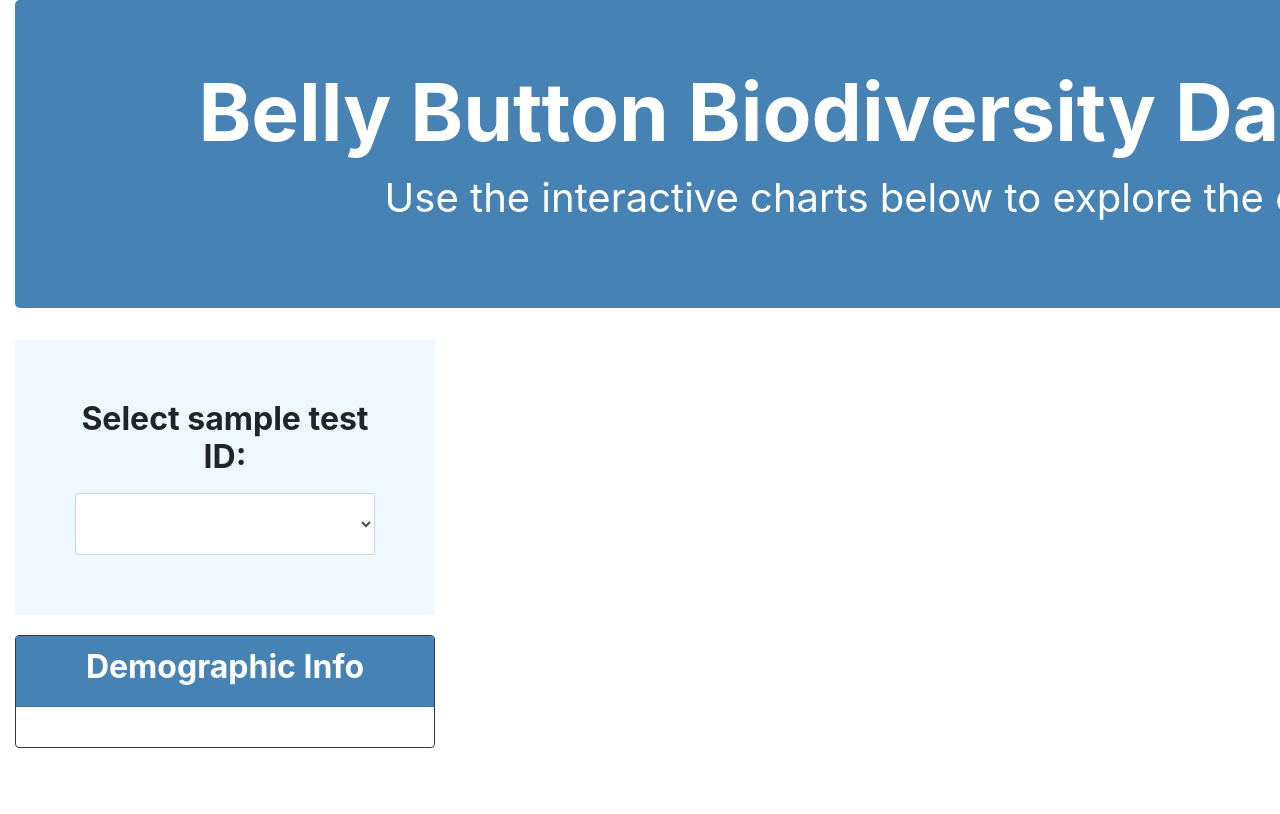
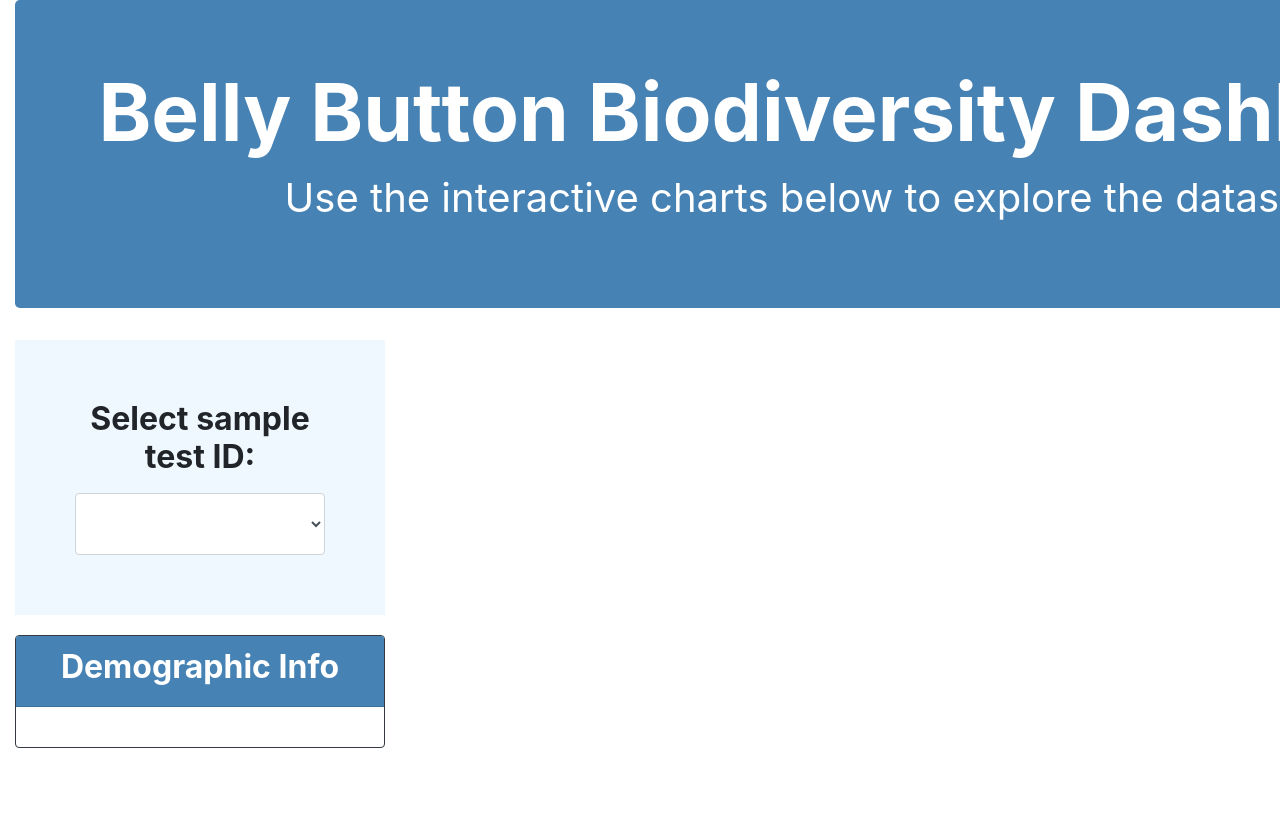
Before and after one commit to cheikhsidi/Interactive_dashboard-webApp, a Flask app: page / in a window 1280 px wide; the page is wider, and only the part inside the window is pictured. Run offline with Flask 2, Linux system fonts and the light colour scheme; lists and menus that the app fills with data are empty; parts of the project's set-up code (start-up, migrations or seed data) failed here and were passed over; some libraries are stand-ins or nearby versions.

Commit message:
adding dashboard

```diff
--- a/static/app.js
+++ b/static/app.js
@@ -57,7 +57,7 @@ function buildCharts(sample) {
             margin: { t: 0 },
             hovermode: "closests",
             height: 600,
-            width: 1800,
+            width: 1600,
             xaxis: {
                 title: "OTU ID",
                 zeroline: true
--- a/static/style.css
+++ b/static/style.css
@@ -1,5 +1,5 @@
 .wrapper {
-    width: 1800px;
+    width: 1600px;
     margin: 0 auto;
 }
 
@@ -50,7 +50,7 @@ h2 {
 .card-text {
     font-family: Calibri, sans-serif;
     font-weight: bold;
-    font-size: 2.5rem;
+    font-size: 2rem;
 }
 
 #bbl-plot {
```
